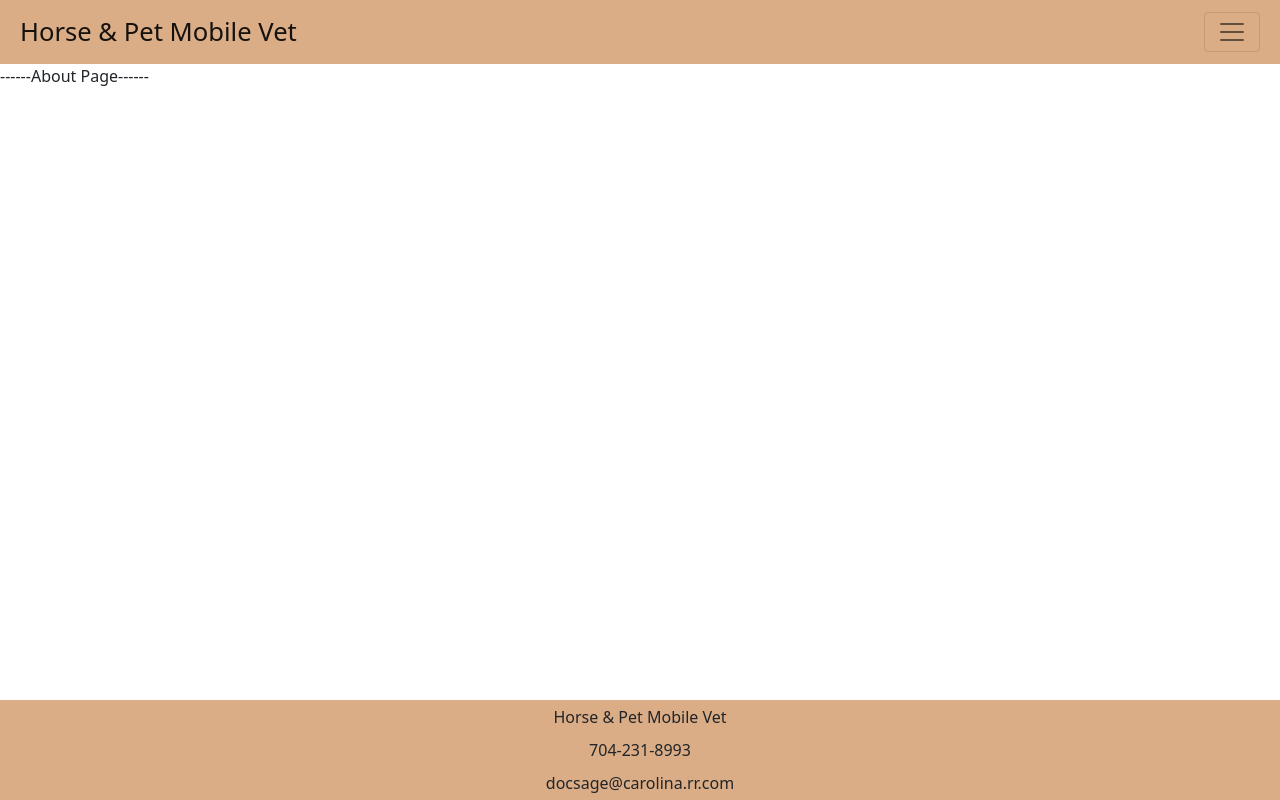
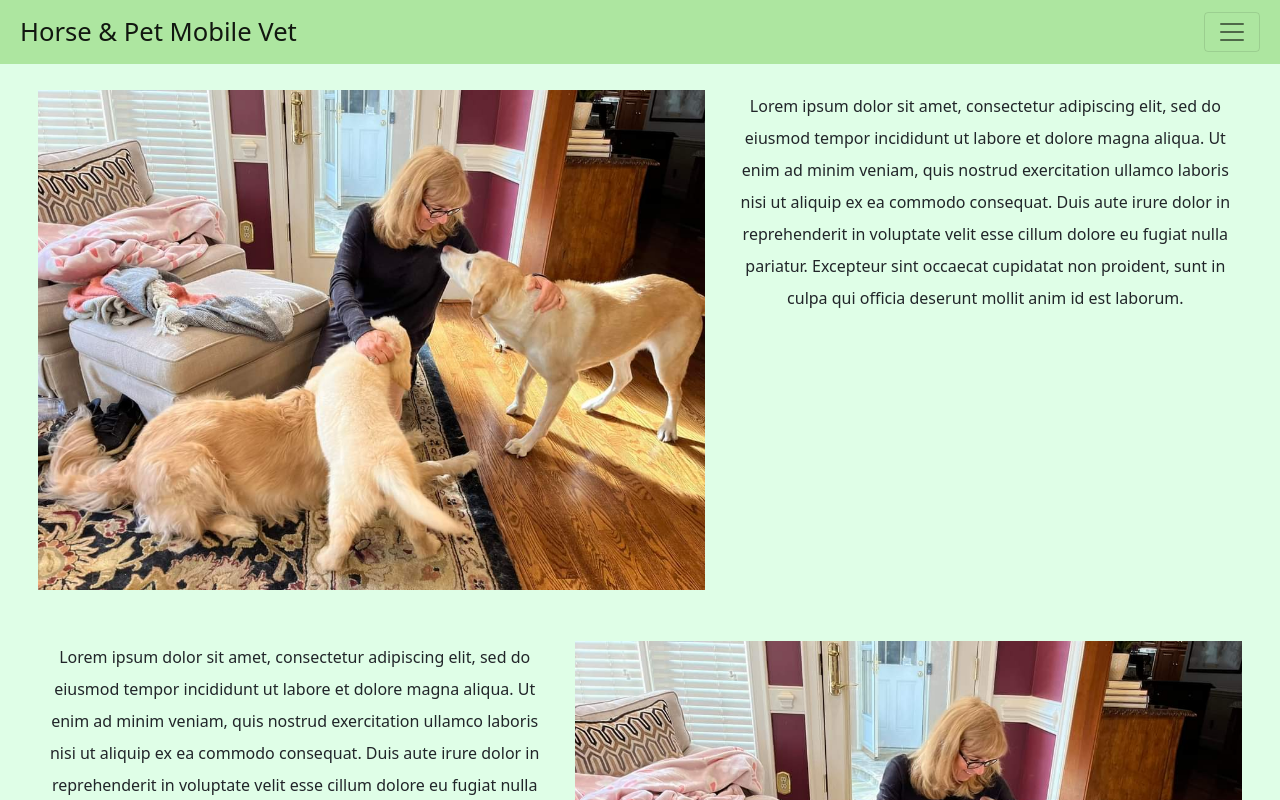
Before and after one commit to benclark1110/horse-and-pet-mobile-vet, a React (Create React App) app: page /about in a window 1280 px wide. Built offline with nearby package versions, Linux system fonts and the light colour scheme.

Commit message:
color updates and about page

```diff
--- a/src/App.tsx
+++ b/src/App.tsx
@@ -26,7 +26,7 @@ const App: React.FC = () => {
             <Route path="/horse-and-pet-mobile-vet" element={<HomePage />} />
             <Route path="/about" element={<AboutPage />} />
             <Route path="/contact" element={<ContactPage />} />
-            <Route path="/clients-page" element={<ClientsPage />} />
+            <Route path="/clients" element={<ClientsPage />} />
           </Routes>
         </BrowserRouter>
       </Container>
--- a/src/components/molecules/app-navbar/app-navbar.tsx
+++ b/src/components/molecules/app-navbar/app-navbar.tsx
@@ -23,10 +23,10 @@ const NavBar: React.FC = () => {
         <Collapse isOpen={!collapsed} navbar>
           <Nav navbar>
             <NavItem>
-              <NavLink href="/components/">About Me</NavLink>
+              <NavLink href="/about/">About Me</NavLink>
             </NavItem>
             <NavItem>
-              <NavLink href="/clients-page">My Clients</NavLink>
+              <NavLink href="/clients">My Clients</NavLink>
             </NavItem>
           </Nav>
         </Collapse>
--- a/src/index.css
+++ b/src/index.css
@@ -16,7 +16,7 @@ html, body {
 
 .navbar {
   text-align: right;
-  background-color: #DAAD86;
+  background-color: #ADE6A0;
 }
 
 .clients-main {
@@ -37,11 +37,11 @@ html, body {
 }
 
 .tan {
-  background-color: #FBECC1;
+  background-color: #dffee7;
 }
 
 .green {
-  background-color: #8D8741;
+  background-color: #a8ccca;
 }
 
 .image {
@@ -62,7 +62,7 @@ html, body {
 }
 
 .footer {
-  background-color: #DAAD86;
+  background-color: #ADE6A0;
   height: 100px;
   display:flex;
   flex-direction: column;
--- a/src/pages/about-page.tsx
+++ b/src/pages/about-page.tsx
@@ -1,9 +1,35 @@
-import React from 'react';
+import * as React from 'react';
+import { Row, Col } from "reactstrap";
+import dogs from "../images/dogs.jpg"
+
 
 export const AboutPage: React.FunctionComponent = () => {
 
     return (
-        <div>------About Page------</div>
+    <div>
+        <Row className="tan">
+            <Col>
+                <img className="homeImage" alt="homeImage" src={dogs} />
+            </Col>
+            <Col>
+            Lorem ipsum dolor sit amet, consectetur adipiscing elit, sed do eiusmod tempor incididunt ut labore et dolore magna aliqua.
+            Ut enim ad minim veniam, quis nostrud exercitation ullamco laboris nisi ut aliquip ex ea commodo consequat.
+            Duis aute irure dolor in reprehenderit in voluptate velit esse cillum dolore eu fugiat nulla pariatur.
+            Excepteur sint occaecat cupidatat non proident, sunt in culpa qui officia deserunt mollit anim id est laborum.
+            </Col>
+        </Row>
+        <Row className="tan">
+            <Col>
+            Lorem ipsum dolor sit amet, consectetur adipiscing elit, sed do eiusmod tempor incididunt ut labore et dolore magna aliqua.
+            Ut enim ad minim veniam, quis nostrud exercitation ullamco laboris nisi ut aliquip ex ea commodo consequat.
+            Duis aute irure dolor in reprehenderit in voluptate velit esse cillum dolore eu fugiat nulla pariatur.
+            Excepteur sint occaecat cupidatat non proident, sunt in culpa qui officia deserunt mollit anim id est laborum.
+            </Col>
+            <Col>
+                <img className="homeImage" alt="homeImage" src={dogs} />
+            </Col>
+        </Row>
+    </div>
     );
 }
 
--- a/src/pages/home-page.tsx
+++ b/src/pages/home-page.tsx
@@ -5,11 +5,6 @@ import home_image from "../images/home_image.jpg"
 export const HomePage: React.FC = () => {
     return (
     <div>
-      {/* <Row className="tan">
-        <Col>
-          <h2>Mobile Equine and Housecall Service</h2>
-        </Col>
-      </Row> */}
       <Row className="tan">
         <Col>
           <img className="homeImage" alt="homeImage" src={home_image} />
```
Also changed, not shown: src/images/dogs.jpg (added).
